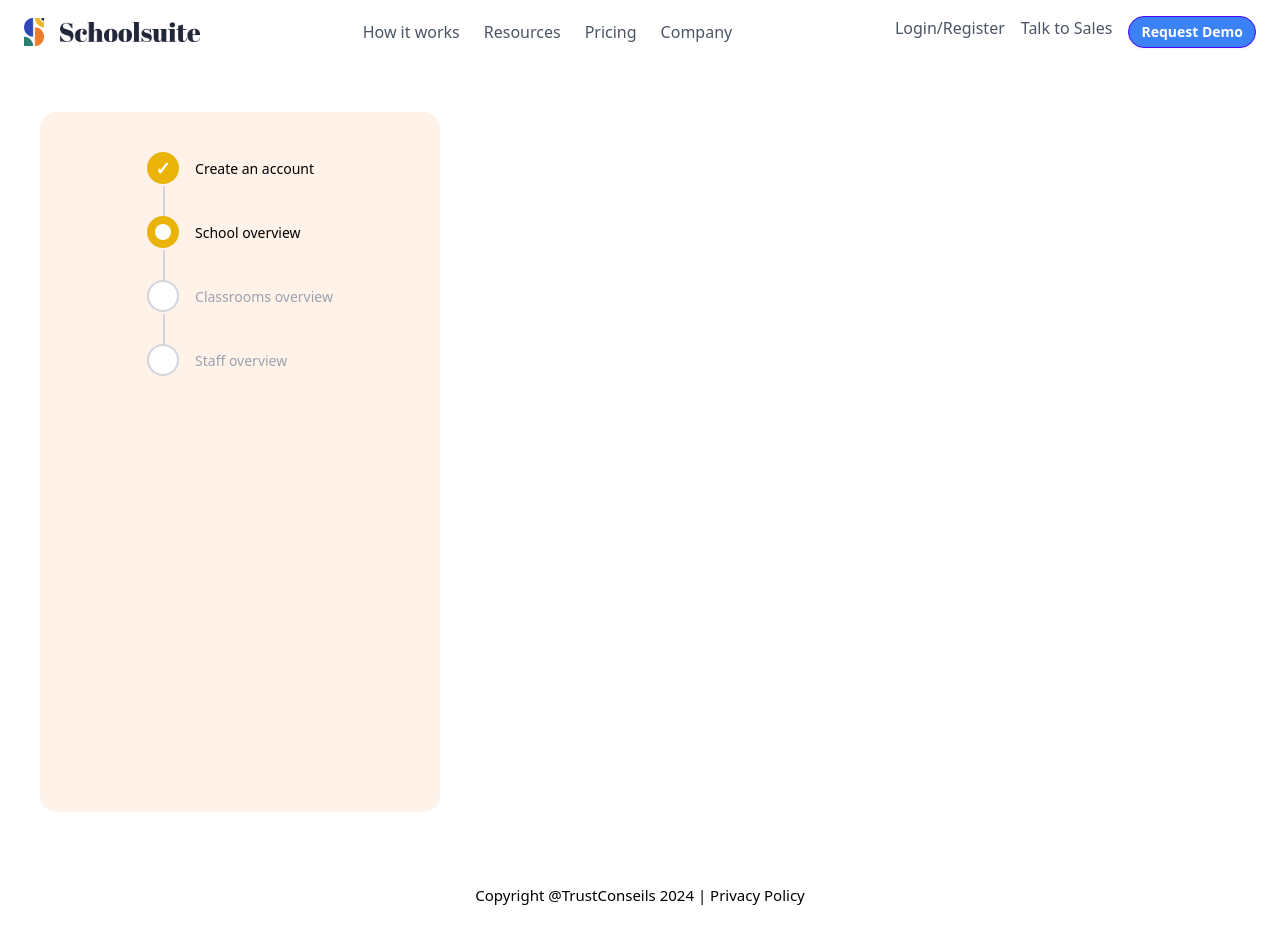
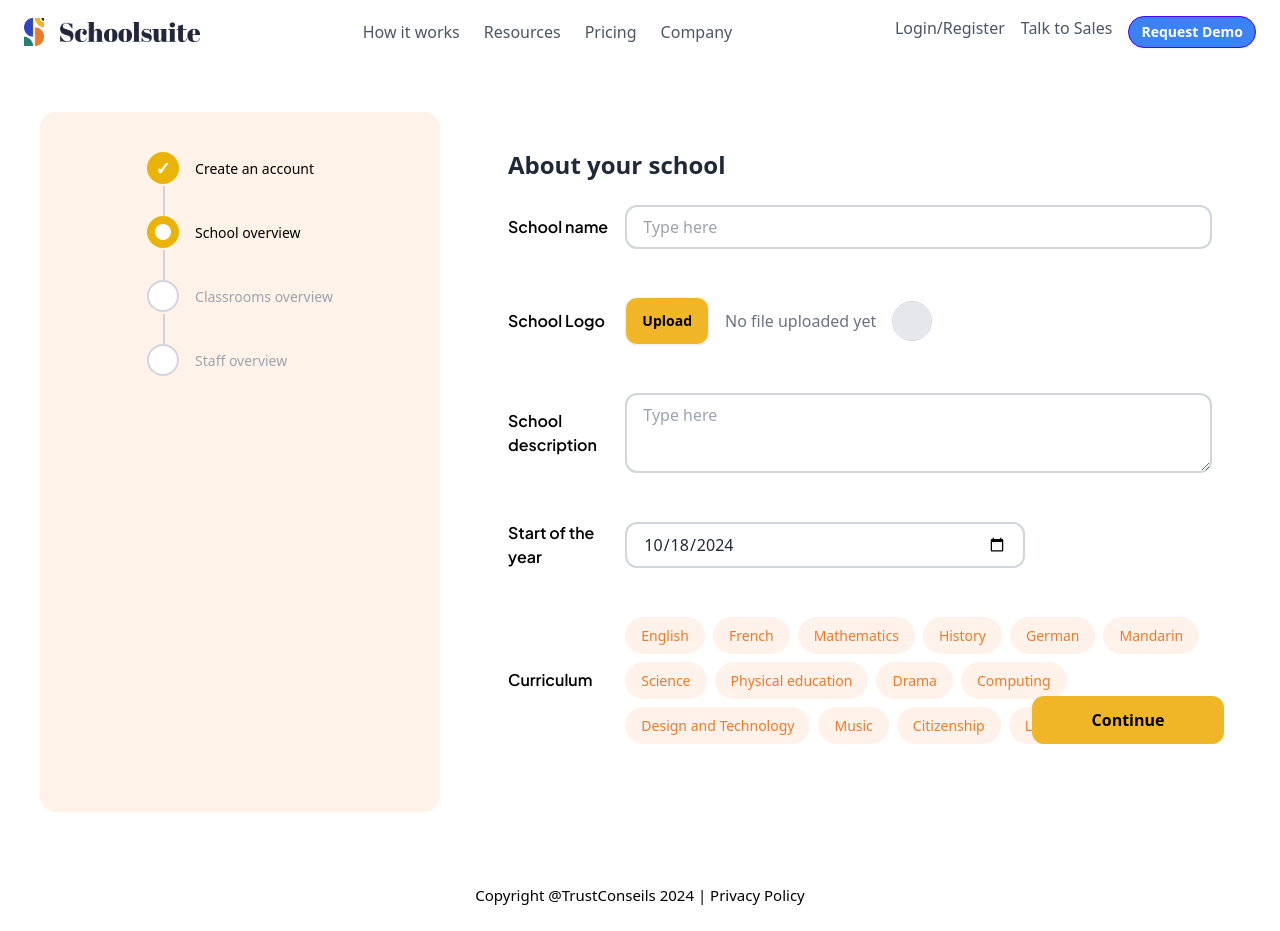
Before and after one commit to Habibhanini/schoolsuits, a Next.js app: page /signup in a window 1280 px wide. Built offline with nearby package versions, Linux system fonts and the light colour scheme; a web font is replaced by a local one.

Commit message:
About your School

```diff
--- /dev/null
+++ b/app/components/Signup/SchoolForm.tsx
@@ -0,0 +1,144 @@
+import React, { useState, ChangeEvent } from "react";
+
+const SchoolForm: React.FC = () => {
+  const [logo, setLogo] = useState<string | null>(null);
+  const [selectedSubjects, setSelectedSubjects] = useState<string[]>([]);
+
+  const handleSubjectClick = (subject: string) => {
+    setSelectedSubjects((prev) =>
+      prev.includes(subject)
+        ? prev.filter((item) => item !== subject)
+        : [...prev, subject]
+    );
+  };
+  const handleLogoUpload = (event: ChangeEvent<HTMLInputElement>) => {
+    const file = event.target.files?.[0];
+    if (file) {
+      setLogo(URL.createObjectURL(file));
+    }
+  };
+  const getTodayDate = (): string => {
+    const today = new Date();
+    const year = today.getFullYear();
+    const month = String(today.getMonth() + 1).padStart(2, "0"); // Months are 0-indexed
+    const day = String(today.getDate()).padStart(2, "0");
+    return `${year}-${month}-${day}`;
+  };
+  const [defaultDate] = useState<string>(getTodayDate());
+  return (
+    <div className=" p-6 bg-white ">
+      <h2 className="text-2xl font-semibold mb-6">About your school</h2>
+
+      {/* School Name */}
+      <div className="mb-4 flex items-center pb-8 ">
+        <label className="w-1/6 text-black font-semibold font-jakarta ">
+          School name
+        </label>
+        <input
+          type="text"
+          placeholder="Type here"
+          className="w-5/6 px-4 py-2 border-2 border-gray-300 rounded-xl focus:outline-none focus:ring focus:ring-[#F1B528]"
+        />
+      </div>
+
+      {/* School Logo */}
+      <div className="mb-4 flex items-center pb-8">
+        <label className=" w-1/6 block text-black font-semibold font-jakarta  ">
+          School Logo
+        </label>
+        <div className="flex items-center space-x-4">
+          <label className="btn bg-[#F1B528] hover:bg-yellow-500 text-black py-2 px-4 rounded-xl cursor-pointer">
+            Upload
+            <input
+              type="file"
+              accept="image/*"
+              onChange={handleLogoUpload}
+              className="hidden"
+            />
+          </label>
+          <span className="text-gray-500">
+            {logo ? "File uploaded" : "No file uploaded yet"}
+          </span>
+          <div className="h-10 w-10 rounded-full border border-gray-300 flex items-center justify-center overflow-hidden">
+            {logo ? (
+              <img
+                src={logo}
+                alt="Preview"
+                className="h-full w-full object-cover"
+              />
+            ) : (
+              <div className="bg-gray-200 w-full h-full"></div>
+            )}
+          </div>
+        </div>
+      </div>
+
+      {/* School Description */}
+      <div className="mb-4 flex items-center pb-8">
+        <label className="block w-1/6 text-black font-semibold font-jakarta ">
+          School description
+        </label>
+        <textarea
+          placeholder="Type here"
+          className="w-5/6 h-20 px-4  border-2 border-gray-300  py-2  rounded-xl focus:outline-none focus:ring focus:ring-[#F1B528]"
+        ></textarea>
+      </div>
+
+      {/* Start of the Year */}
+      <div className="mb-4 flex items-center pb-8">
+        <label className="block w-1/6 text-black font-semibold font-jakarta ">
+          Start of the year
+        </label>
+        <input
+          type="date"
+          value={defaultDate}
+          className="w-5/6 max-w-[400px] px-4 py-2  border-2 border-gray-300  rounded-xl focus:outline-none focus:ring focus:ring-[#F1B528]"
+        />
+      </div>
+
+      {/* Curriculum */}
+      <div className="flex items-center pb-8">
+        <label className="block w-1/6 text-black font-semibold font-jakarta">
+          Curriculum
+        </label>
+        <div className="flex flex-wrap gap-2 w-5/6">
+          {[
+            "English",
+            "French",
+            "Mathematics",
+            "History",
+            "German",
+            "Mandarin",
+            "Science",
+            "Physical education",
+            "Drama",
+            "Computing",
+            "Design and Technology",
+            "Music",
+            "Citizenship",
+            "Languages",
+          ].map((subject) => (
+            <span
+              key={subject}
+              onClick={() => handleSubjectClick(subject)}
+              className={`px-4 py-2 rounded-full cursor-pointer text-sm transition-all duration-300 ${
+                selectedSubjects.includes(subject)
+                  ? "bg-[#F1B528] text-black"
+                  : "bg-[#FEF2EA] text-[#EC7B2B]"
+              } hover:bg-yellow-200`}
+            >
+              {subject}
+            </span>
+          ))}
+        </div>
+      </div>
+
+      {/* Continue Button */}
+      <button className="absolute bottom-14 right-14 w-48 py-3 bg-[#F1B528] text-black font-semibold rounded-xl hover:bg-yellow-500">
+        Continue
+      </button>
+    </div>
+  );
+};
+
+export default SchoolForm;
--- a/app/signup/page.tsx
+++ b/app/signup/page.tsx
@@ -10,6 +10,7 @@ import { RootState } from "@/app/store/store";
 import Navbar from "../components/landing/Navbar";
 import Footer from "../components/landing/footer";
 import ProgressStepper from "../components/landing/ProgressStepper";
+import SchoolForm from "../components/Signup/SchoolForm";
 
 const SignUp = () => {
   const [email, setEmail] = useState("");
@@ -41,9 +42,15 @@ const SignUp = () => {
   return (
     <div className="min-h-screen flex flex-col bg-white">
       <Navbar />
-      <main className="flex-grow flex justify-start items-start py-12 px-10">
-        <ProgressStepper />
-      </main>
+      <div className="flex-row flex  ">
+        <div className="justify-start items-start py-12 pl-10">
+          <ProgressStepper />
+        </div>
+        <div className="flex-1 flex items-center justify-center w-full px-11">
+          <SchoolForm />
+        </div>
+      </div>
+
       <Footer />
     </div>
   );
```
